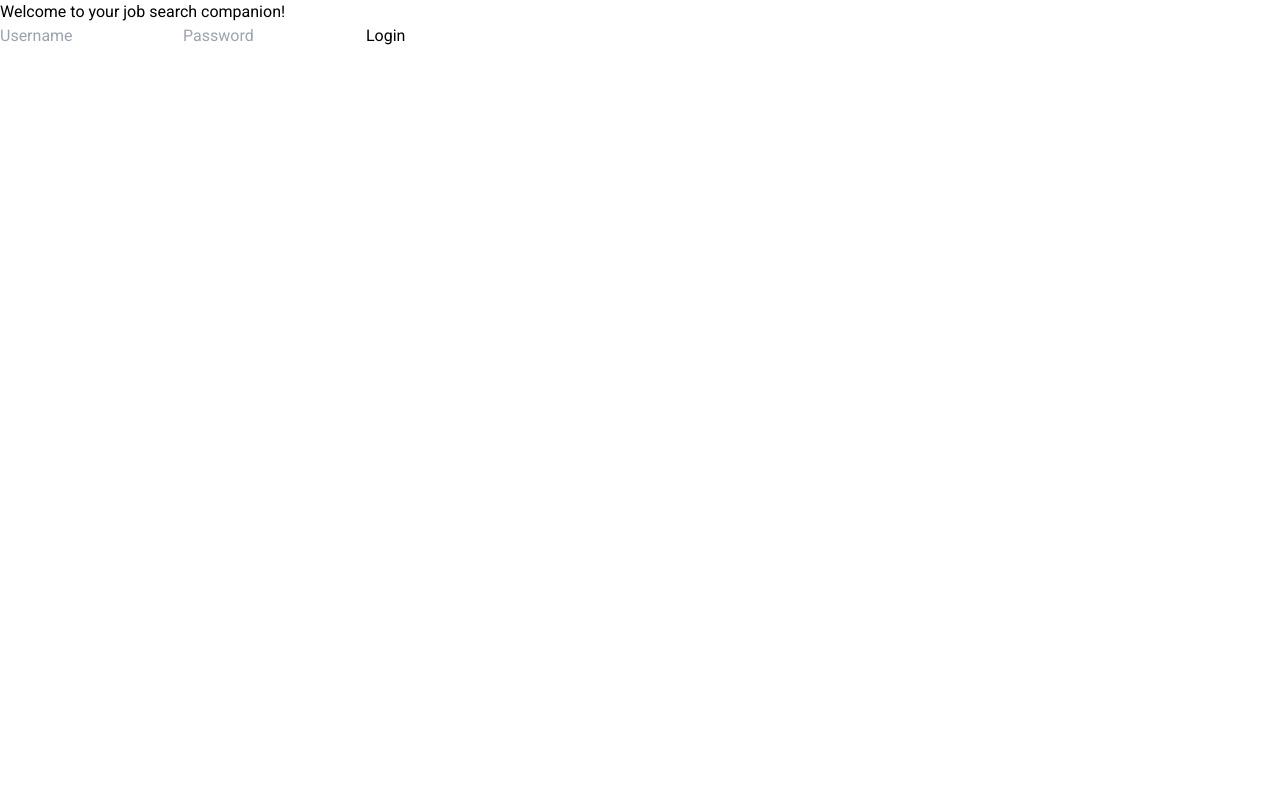
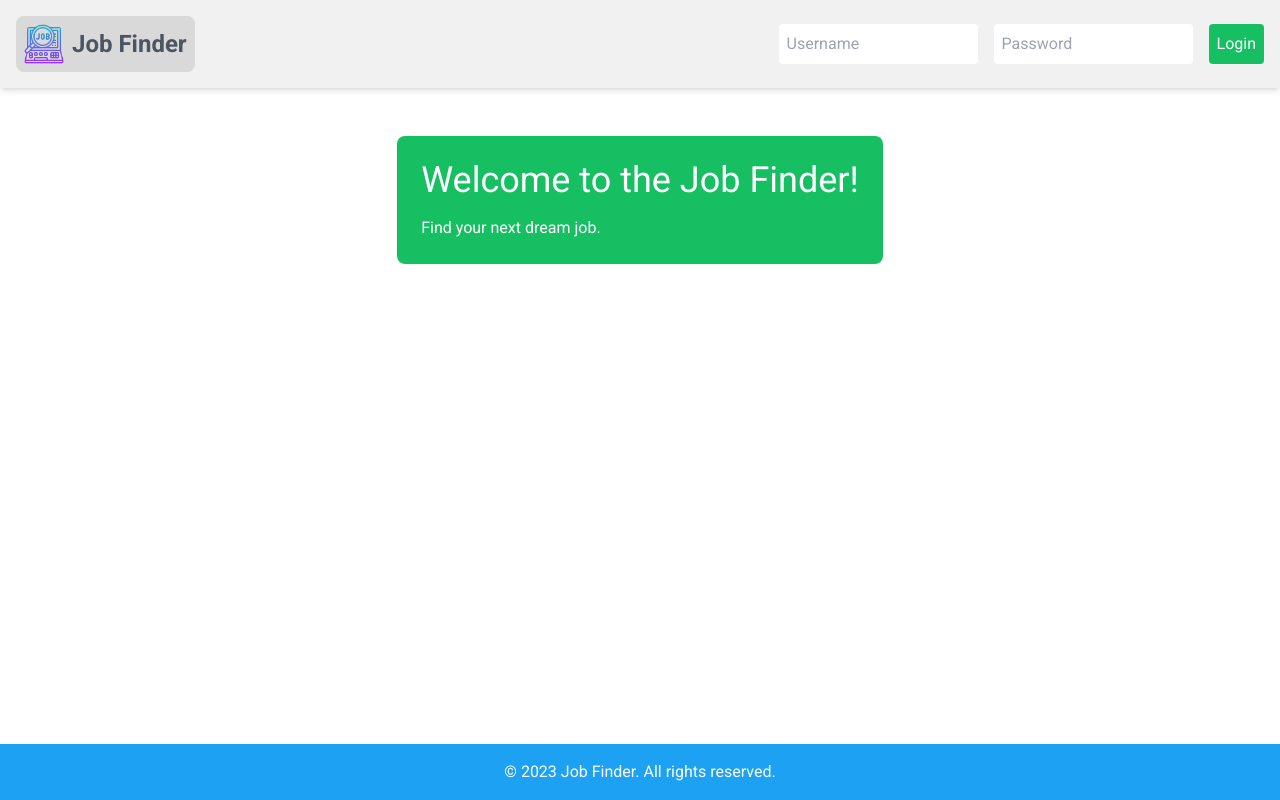
Before and after one commit to DavittBarry/job-advertisement-app, a Vue app: page / in a window 1280 px wide. Built offline with nearby package versions, Linux system fonts and the light colour scheme.

Commit message:
Fixing Tailwind and adding nav components

```diff
--- a/package.json
+++ b/package.json
@@ -19,7 +19,8 @@
     "mongoose": "^7.6.1",
     "postcss": "^8.4.29",
     "tailwindcss": "^3.3.3",
-    "vue": "^3.2.13"
+    "vue": "^3.2.13",
+    "vue-router": "^4.0.13"
   },
   "devDependencies": {
     "@babel/core": "^7.12.16",
--- a/src/App.vue
+++ b/src/App.vue
@@ -1,21 +1,21 @@
 <template>
-  <div class="min-h-screen flex items-center justify-center bg-gray-100 dark:bg-dark-bg">
-    <div class="p-8 rounded-lg shadow-md w-full max-w-md bg-white dark:bg-dark-accent">
-      <h1 class="text-2xl text-red-500 mb-4 font-semibold text-brand-blue dark:text-dark-txt">
-        Welcome to your job search companion!
-      </h1>
-      <LoginTemplate />
+  <div class="min-h-screen flex flex-col bg-white">
+    <NavBar />
+    <div class="flex-grow">
+      <router-view />
     </div>
+    <FooterTemplate />
   </div>
 </template>
 
 <script>
-import LoginTemplate from './components/LoginTemplate'
+import NavBar from './components/NavBar';
+import FooterTemplate from './components/FooterTemplate';
 
 export default {
-  name: 'App',
   components: {
-    LoginTemplate
+    NavBar,
+    FooterTemplate
   }
-}
+};
 </script>
--- /dev/null
+++ b/src/components/FooterTemplate.vue
@@ -0,0 +1,13 @@
+<template>
+        <footer class="w-full bg-brand-blue-500 text-white py-4">
+                <div class="container mx-auto text-center">
+                        <p>&copy; 2023 Job Finder. All rights reserved.</p>
+                </div>
+        </footer>
+</template>
+
+<script>
+export default {
+        name: 'FooterTemplate'
+};
+</script>
--- /dev/null
+++ b/src/components/HomePage.vue
@@ -0,0 +1,18 @@
+<template>
+        <div class="flex flex-col items-center justify-start mt-12 bg-white">
+                <div class="p-6 rounded-lg bg-brand-green-500">
+                        <h1 class="text-4xl text-white mb-4">
+                                Welcome to the Job Finder!
+                        </h1>
+                        <p class="text-white">
+                                Find your next dream job.
+                        </p>
+                </div>
+        </div>
+</template>
+
+<script>
+export default {
+        name: 'HomePage'
+};
+</script>
--- a/src/components/LoginTemplate.vue
+++ b/src/components/LoginTemplate.vue
@@ -1,8 +1,11 @@
 <template>
-        <div class="flex flex-col items-center justify-center h-screen">
-                <input class="border p-2 rounded mb-2" v-model="username" placeholder="Username" />
-                <input class="border p-2 rounded mb-2" type="password" v-model="password" placeholder="Password" />
-                <button class="bg-blue-500 text-white p-2 rounded" @click="login">Login</button>
+        <div class="flex items-center space-x-4">
+                <input class="border-brand-green-500 p-2 rounded hover:border-brand-blue-500 focus:border-brand-blue-500 transition"
+                        v-model="username" placeholder="Username" />
+                <input class="border-brand-green-500 p-2 rounded hover:border-brand-blue-500 focus:border-brand-blue-500 transition"
+                        type="password" v-model="password" placeholder="Password" />
+                <button class="bg-brand-green-500 text-white p-2 rounded hover:bg-brand-blue-600 focus:outline-none focus:border-brand-blue-600 focus:ring focus:ring-brand-blue-200 transition"
+                        @click="login">Login</button>
         </div>
 </template>
 
--- /dev/null
+++ b/src/components/NavBar.vue
@@ -0,0 +1,22 @@
+<template>
+        <nav class="flex items-center justify-between p-4 shadow-md bg-brand-nav-bg-light">
+                <router-link to="/"
+                        class="flex items-center rounded-lg bg-logo-container-bg space-x-2 p-2 hover:bg-brand-nav-bg-light transition">
+                        <img src="@/assets/logo.png" alt="Job Finder Logo" class="w-10 h-10">
+                        <h1 class="text-2xl font-semibold text-gray-600">
+                                Job Finder
+                        </h1>
+                </router-link>
+                <LoginTemplate />
+        </nav>
+</template>
+
+<script>
+import LoginTemplate from './LoginTemplate';
+
+export default {
+        components: {
+                LoginTemplate
+        }
+};
+</script>
--- a/src/main.js
+++ b/src/main.js
@@ -2,8 +2,9 @@ import { createApp } from 'vue';
 import App from './App.vue';
 import './assets/tailwind.css';
 import axios from 'axios';
+import router from './routes/index';
 
-axios.defaults.baseURL = 'http://localhost:3000';
+axios.defaults.baseURL = 'http://localhost:4000';
 axios.interceptors.request.use(config => {
   const token = localStorage.getItem('token');
   if (token) {
@@ -12,4 +13,6 @@ axios.interceptors.request.use(config => {
   return config;
 });
 
-createApp(App).mount('#app');
+createApp(App)
+  .use(router)
+  .mount('#app');
--- /dev/null
+++ b/src/routes/index.js
@@ -0,0 +1,17 @@
+import { createRouter, createWebHistory } from 'vue-router';
+import HomePage from '../components/HomePage.vue';
+
+const routes = [
+                {
+                path: '/',
+                name: 'Home',
+                component: HomePage
+                }
+        ];
+
+        const router = createRouter({
+        history: createWebHistory(),
+        routes
+});
+
+export default router;
--- a/tailwind.config.js
+++ b/tailwind.config.js
@@ -1,21 +1,66 @@
 /** @type {import('tailwindcss').Config} */
 module.exports = {
-  content: [],
+  content: ['./src/**/*.vue', './src/**/*.js'],
   darkMode: 'class',
   theme: {
     extend: {
       colors: {
-        'brand-blue': '#1DA1F2',
-        'brand-green': '#17BF63',
+        'brand-nav-bg-light': '#F1F1F1',
+        'logo-container-bg': '#D9D9D9',
+        'brand-blue': {
+          400: '#3db8ff',
+          500: '#1DA1F2',
+          600: '#168bca'
+        },
+        'brand-green': {
+          400: '#2df08e',
+          500: '#17BF63',
+          600: '#128a4f'
+        },
         'dark-bg': '#121212',
         'dark-accent': '#1F1F1F',
-        'dark-txt': '#EAEAEA'
+        'dark-txt': '#EAEAEA',
+        success: {
+          50: '#EAFCF2',
+          100: '#D6FAE4',
+          200: '#ACF5C9',
+          300: '#83F0AE',
+          400: '#59EA93',
+          500: '#1CE26B',
+          600: '#118C42',
+          700: '#0E7537',
+          800: '#0C5D2C',
+          900: '#094621'
+        },
+        error: {
+          50: '#FCF2F4',
+          100: '#FAE5E9',
+          200: '#F5CCD3',
+          300: '#F0B2BD',
+          400: '#EB99A6',
+          500: '#E37285',
+          600: '#D42A46',
+          700: '#B0233A',
+          800: '#8D1C2F',
+          900: '#6A1523'
+        },
+        warning: {
+          50: '#FDF8EF',
+          100: '#FBF2DE',
+          200: '#F7E4BE',
+          300: '#F4D79D',
+          400: '#F0C97D',
+          500: '#EAB54C',
+          600: '#C48A17',
+          700: '#9A6E13',
+          800: '#71530F',
+          900: '#49370B'
+        }
       },
       fontFamily: {
         'sans': ['Roboto', 'sans-serif'],
       },
     },
   },
-
   plugins: [],
 }
```
Also changed, not shown: 1 other file (tests, documents, lock files or other folders).
